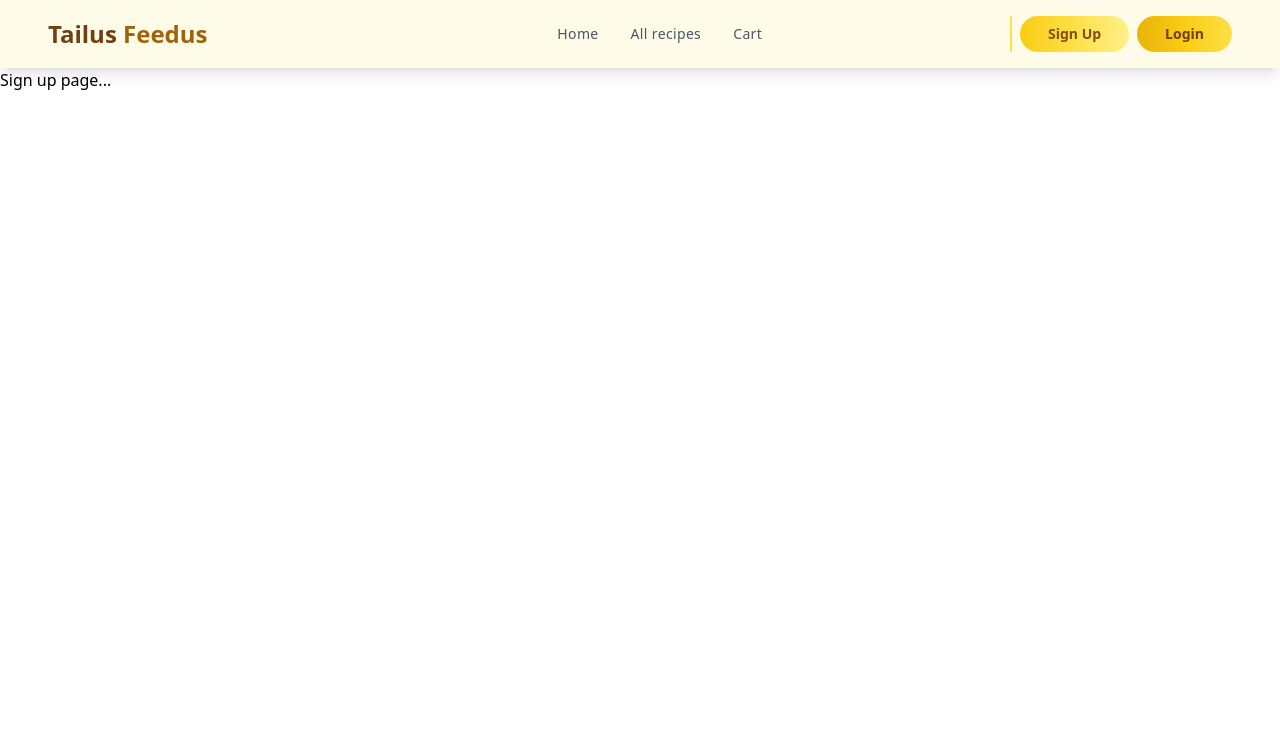
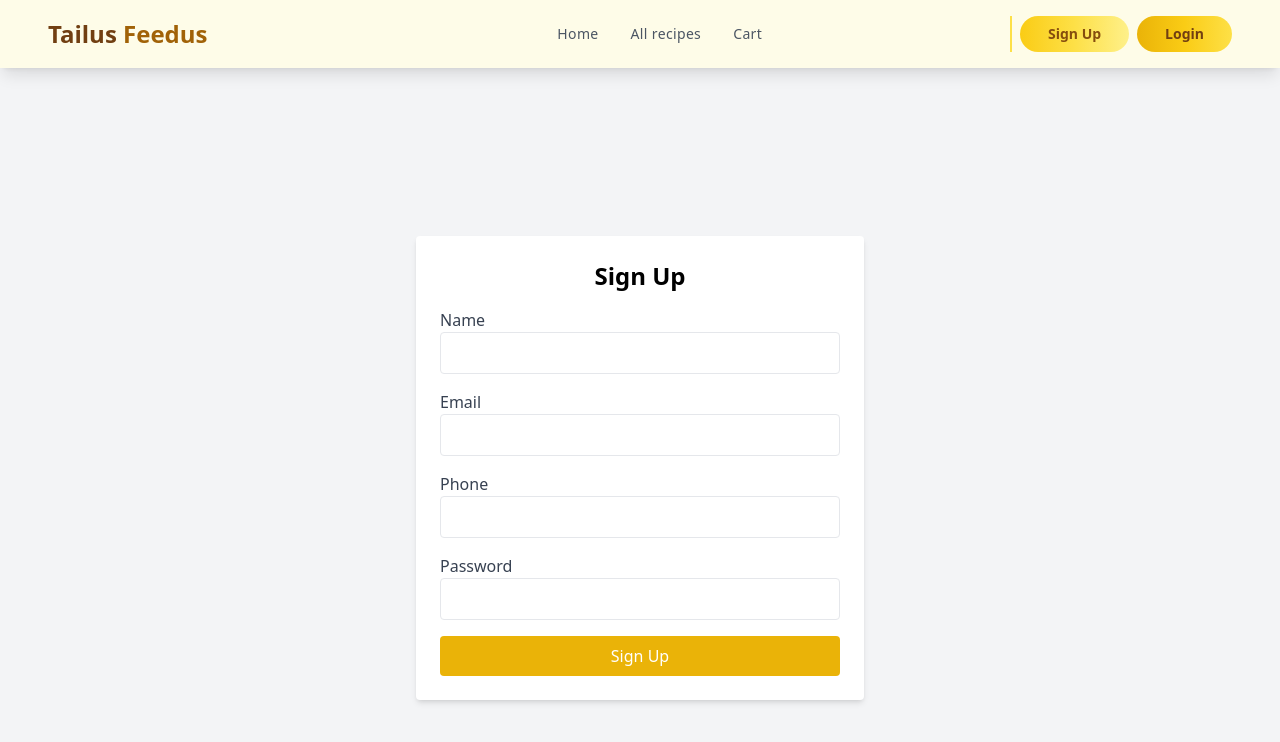
Before and after one commit to RaiAn-CSE/REPLIQ-practical-assessment, a Next.js app: page /signup in a window 1280 px wide. Shown: the top 742 px of the page. Built offline with nearby package versions, Linux system fonts and the light colour scheme.

Commit message:
README.md file description added

```diff
--- a/app/login/page.jsx
+++ b/app/login/page.jsx
@@ -1,9 +1,70 @@
-import React from 'react';
+"use client";
+
+import React, { useState } from "react";
+import { useRouter } from "next/navigation";
 
 const Login = () => {
+    const [formData, setFormData] = useState({ email: "", password: "" });
+    const router = useRouter();
+
+    const handleChange = (e) => {
+        setFormData({ ...formData, [e.target.name]: e.target.value });
+    };
+
+    const handleSubmit = (e) => {
+        e.preventDefault();
+
+        // Get registered users from localStorage
+        const users = JSON.parse(localStorage.getItem("users")) || [];
+
+        // Validate the credentials
+        const validUser = users.find(
+            (user) => user.email === formData.email && user.password === formData.password
+        );
+
+        if (validUser) {
+            localStorage.setItem("isLoggedIn", "true");
+            localStorage.setItem("currentUser", JSON.stringify(validUser));
+            alert("Login successful!");
+            router.push("/"); // Redirect to home page
+        } else {
+            alert("Invalid email or password.");
+        }
+    };
+
     return (
-        <div>
-            <p>Login page...</p>
+        <div className="min-h-screen flex justify-center items-center bg-gray-100">
+            <form onSubmit={handleSubmit} className="bg-white p-6 rounded shadow-md w-full max-w-md">
+                <h2 className="text-2xl font-semibold text-center mb-4">Log In</h2>
+                <div className="mb-4">
+                    <label className="block text-gray-700">Email</label>
+                    <input
+                        type="email"
+                        name="email"
+                        value={formData.email}
+                        onChange={handleChange}
+                        required
+                        className="w-full p-2 border rounded"
+                    />
+                </div>
+                <div className="mb-4">
+                    <label className="block text-gray-700">Password</label>
+                    <input
+                        type="password"
+                        name="password"
+                        value={formData.password}
+                        onChange={handleChange}
+                        required
+                        className="w-full p-2 border rounded"
+                    />
+                </div>
+                <button
+                    type="submit"
+                    className="w-full bg-yellow-500 text-white py-2 rounded hover:bg-yellow-600"
+                >
+                    Log In
+                </button>
+            </form>
         </div>
     );
 };
--- a/app/signup/page.jsx
+++ b/app/signup/page.jsx
@@ -1,11 +1,95 @@
-import React from 'react';
+"use client";
 
-const SignUp = () => {
+import React, { useState } from "react";
+import { useRouter } from "next/navigation";
+
+const Signup = () => {
+    const [formData, setFormData] = useState({ name: "", email: "", phone: "", password: "" });
+    const router = useRouter();
+
+    const handleChange = (e) => {
+        setFormData({ ...formData, [e.target.name]: e.target.value });
+    };
+
+    const handleSubmit = (e) => {
+        e.preventDefault();
+
+        // Get existing users from localStorage or initialize an empty array
+        const users = JSON.parse(localStorage.getItem("users")) || [];
+
+        // Check if the email is already registered
+        const isRegistered = users.some((user) => user.email === formData.email);
+        if (isRegistered) {
+            alert("Email already registered. Please log in.");
+            router.push("/login");
+            return;
+        }
+
+        // Add the new user to the array and save it in localStorage
+        users.push(formData);
+        localStorage.setItem("users", JSON.stringify(users));
+
+        alert("Signup successful! You can now log in.");
+        router.push("/login"); // Redirect to login page
+    };
+
     return (
-        <div>
-            <p>Sign up page...</p>
+        <div className="min-h-screen flex justify-center items-center bg-gray-100">
+            <form onSubmit={handleSubmit} className="bg-white p-6 rounded shadow-md w-full max-w-md">
+                <h2 className="text-2xl font-semibold text-center mb-4">Sign Up</h2>
+                <div className="mb-4">
+                    <label className="block text-gray-700">Name</label>
+                    <input
+                        type="text"
+                        name="name"
+                        value={formData.name}
+                        onChange={handleChange}
+                        required
+                        className="w-full p-2 border rounded"
+                    />
+                </div>
+                <div className="mb-4">
+                    <label className="block text-gray-700">Email</label>
+                    <input
+                        type="email"
+                        name="email"
+                        value={formData.email}
+                        onChange={handleChange}
+                        required
+                        className="w-full p-2 border rounded"
+                    />
+                </div>
+                <div className="mb-4">
+                    <label className="block text-gray-700">Phone</label>
+                    <input
+                        type="text"
+                        name="phone"
+                        value={formData.phone}
+                        onChange={handleChange}
+                        required
+                        className="w-full p-2 border rounded"
+                    />
+                </div>
+                <div className="mb-4">
+                    <label className="block text-gray-700">Password</label>
+                    <input
+                        type="password"
+                        name="password"
+                        value={formData.password}
+                        onChange={handleChange}
+                        required
+                        className="w-full p-2 border rounded"
+                    />
+                </div>
+                <button
+                    type="submit"
+                    className="w-full bg-yellow-500 text-white py-2 rounded hover:bg-yellow-600"
+                >
+                    Sign Up
+                </button>
+            </form>
         </div>
     );
 };
 
-export default SignUp;
+export default Signup;
--- a/components/Navbar.jsx
+++ b/components/Navbar.jsx
@@ -1,7 +1,30 @@
+"use client";
+
 import Link from "next/link";
-import React from "react";
+import React, { useEffect, useState } from "react";
+import { useRouter } from "next/navigation";
 
 const Navbar = () => {
+  const [isLoggedIn, setIsLoggedIn] = useState(null); // Initially set to null
+  const router = useRouter();
+
+  useEffect(() => {
+    const loginStatus = localStorage.getItem("isLoggedIn");
+    setIsLoggedIn(loginStatus === "true");
+  }, []);
+
+  const handleLogout = () => {
+    localStorage.removeItem("isLoggedIn");
+    setIsLoggedIn(false);
+    alert("You have been logged out.");
+    router.push("/"); // Redirect to home page
+  };
+
+  if (isLoggedIn === null) {
+    // Optional loading indicator or prevent premature redirection
+    return <div>Loading...</div>;
+  }
+
   return (
     <nav className="sticky grid justify-items-center top-0 z-50 w-full bg-[#fefce8] shadow-lg">
       <div className="container px-4 md:px-7 lg:px-12">
@@ -13,16 +36,11 @@ const Navbar = () => {
             className="peer hidden"
           />
           <div className="w-full px-6 flex justify-between lg:w-max md:px-0 z-30">
-            <Link
-              href="/"
-              aria-label="logo"
-              className="flex space-x-2 items-center"
-            >
+            <Link href="/" aria-label="logo" className="flex space-x-2 items-center">
               <span className="text-2xl font-bold text-yellow-900">
                 Tailus <span className="text-yellow-700">Feedus</span>
               </span>
             </Link>
-
             <div className="flex items-center lg:hidden max-h-10">
               <label
                 role="button"
@@ -42,7 +60,6 @@ const Navbar = () => {
               </label>
             </div>
           </div>
-
           <label
             role="button"
             htmlFor="toggle_nav"
@@ -52,10 +69,7 @@ const Navbar = () => {
             <div className="text-gray-600 lg:pr-4 w-full">
               <ul className="tracking-wide font-medium text-sm flex flex-col gap-y-6 lg:gap-y-0 lg:flex-row w-full">
                 <li>
-                  <Link
-                    href="/"
-                    className="block md:px-4 transition hover:text-yellow-700"
-                  >
+                  <Link href="/" className="block md:px-4 transition hover:text-yellow-700">
                     <span>Home</span>
                   </Link>
                 </li>
@@ -68,18 +82,22 @@ const Navbar = () => {
                   </Link>
                 </li>
                 <li>
-                  <Link
-                    href="/cart"
-                    className="block md:px-4 transition hover:text-yellow-700"
-                  >
+                  <Link href="/cart" className="block md:px-4 transition hover:text-yellow-700">
                     <span>Cart</span>
                   </Link>
                 </li>
               </ul>
             </div>
-
             <div className="w-full min-w-max space-y-4 lg:space-y-0 sm:w-max lg:border-l-2 lg:border-yellow-300">
-              {/* Sign Up Button */}
+              {isLoggedIn ? (
+                <button
+                  onClick={handleLogout}
+                  className="w-full py-2 px-3 text-center rounded-full transition-all duration-300 transform bg-gradient-to-r from-red-500 via-red-400 to-red-300 hover:scale-105 hover:shadow-lg focus:outline-none focus:ring-2 focus:ring-red-500 focus:ring-offset-2 sm:w-max mx-2"
+                >
+                  <span className="block text-white font-semibold text-sm">Logout</span>
+                </button>
+              ) : (
+                <>
                   <button
                     type="button"
                     title="Sign up"
@@ -94,8 +112,6 @@ const Navbar = () => {
                       </Link>
                     </span>
                   </button>
-
-              {/* Login Button */}
                   <button
                     type="button"
                     title="Login"
@@ -110,8 +126,9 @@ const Navbar = () => {
                       </Link>
                     </span>
                   </button>
+                </>
+              )}
             </div>
-
           </div>
         </div>
       </div>
```
Also changed, not shown: 1 other file (tests, documents, lock files or other folders). Lines whose indentation alone changed are shown as unchanged.
